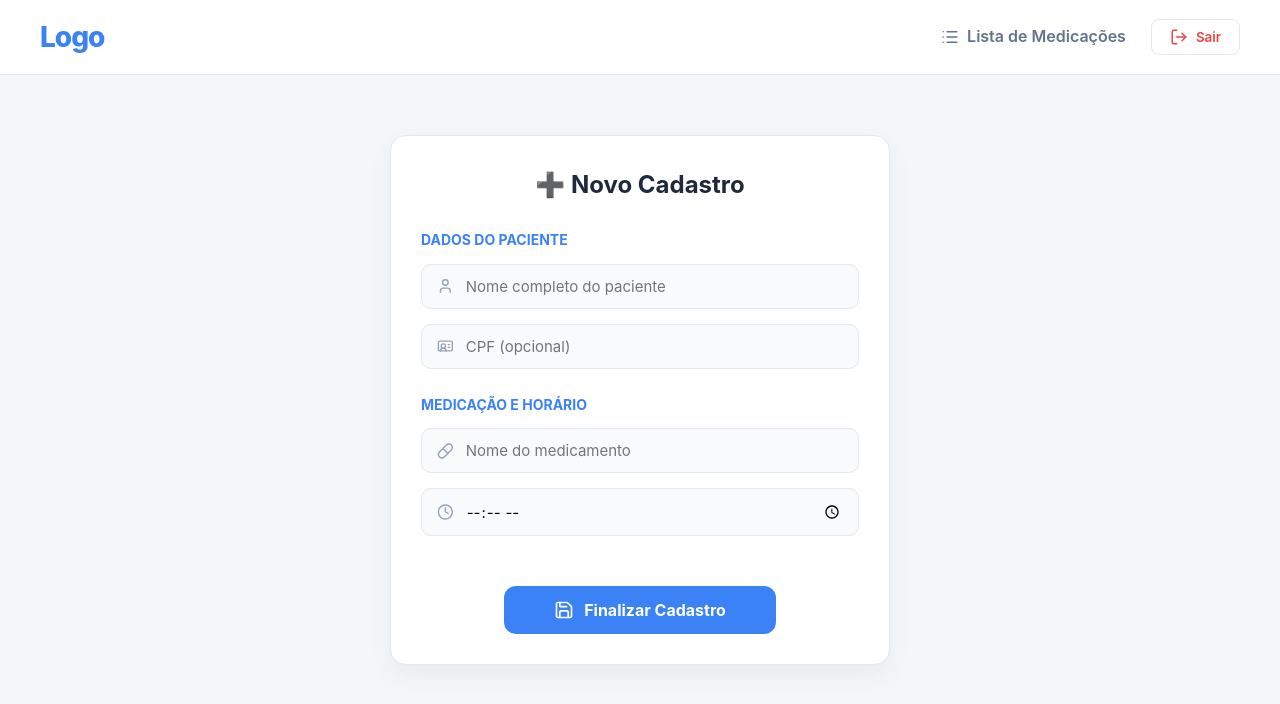
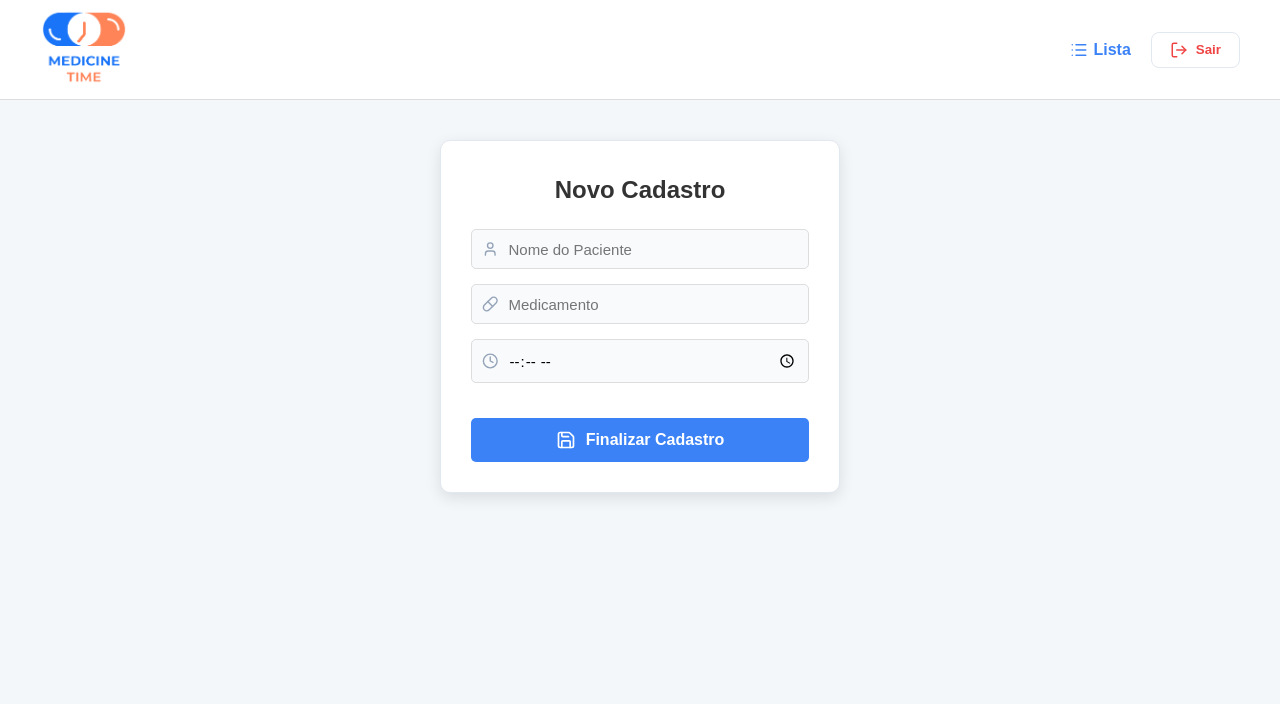
Before and after one commit to omurilobueno/Projeto-Integrador, a React (Vite) app: page /cadastro in a window 1280 px wide. Shown: the top 704 px of the page. Built offline with nearby package versions, Linux system fonts and the light colour scheme.

Commit message:
atualização logo 11/05

```diff
--- a/src/App.css
+++ b/src/App.css
@@ -1,310 +1,49 @@
-.counter {
-  font-size: 16px;
-  padding: 5px 10px;
-  border-radius: 5px;
-  color: var(--accent);
-  background: var(--accent-bg);
-  border: 2px solid transparent;
-  transition: border-color 0.3s;
-  margin-bottom: 24px;
+* { margin: 0; padding: 0; box-sizing: border-box; font-family: sans-serif; }
+body { background-color: #f4f7f9; }
+
+.header-principal, .header-cadastro {
+  background: white;
+  height: 100px; /* Aumentado para a logo */
+  display: flex;
+  align-items: center;
+  border-bottom: 1px solid #ddd;
+  padding: 0 40px;
 }
 
-.counter:hover {
-  border-color: var(--accent-border);
-}
-
-.counter:focus-visible {
-  outline: 2px solid var(--accent);
-  outline-offset: 2px;
-}
-
-/* HERO */
-.hero {
-  position: relative;
-}
-
-.hero .base,
-.hero .framework,
-.hero .vite {
-  inset-inline: 0;
+.header-container {
+  width: 100%;
+  max-width: 1200px;
   margin: 0 auto;
-}
-
-.hero .base {
-  width: 170px;
-  position: relative;
-  z-index: 0;
-}
-
-.hero .framework,
-.hero .vite {
-  position: absolute;
-}
-
-.hero .framework {
-  z-index: 1;
-  top: 34px;
-  height: 28px;
-  transform: perspective(2000px) rotateZ(300deg) rotateX(44deg) rotateY(39deg) scale(1.4);
-}
-
-.hero .vite {
-  z-index: 0;
-  top: 107px;
-  height: 26px;
-  width: auto;
-  transform: perspective(2000px) rotateZ(300deg) rotateX(40deg) rotateY(39deg) scale(0.8);
-}
-
-/* CENTER */
-#center {
-  display: flex;
-  flex-direction: column;
-  gap: 25px;
-  place-content: center;
-  place-items: center;
-  flex-grow: 1;
-}
-
-@media (max-width: 1024px) {
-  #center {
-    padding: 32px 20px 24px;
-    gap: 18px;
-  }
-}
-
-/* NEXT STEPS */
-#next-steps {
-  display: flex;
-  border-top: 1px solid var(--border);
-  text-align: left;
-}
-
-#next-steps > div {
-  flex: 1 1 0;
-  padding: 32px;
-}
-
-#next-steps .icon {
-  margin-bottom: 16px;
-  width: 22px;
-  height: 22px;
-}
-
-@media (max-width: 1024px) {
-  #next-steps {
-    flex-direction: column;
-    text-align: center;
-  }
-
-  #next-steps > div {
-    padding: 24px 20px;
-  }
-}
-
-/* DOCS */
-#docs {
-  border-right: 1px solid var(--border);
-}
-
-@media (max-width: 1024px) {
-  #docs {
-    border-right: none;
-    border-bottom: 1px solid var(--border);
-  }
-}
-
-/* LISTA LINKS */
-#next-steps ul {
-  list-style: none;
-  padding: 0;
-  display: flex;
-  gap: 8px;
-  margin: 32px 0 0;
-}
-
-#next-steps ul .logo {
-  height: 18px;
-}
-
-#next-steps ul a {
-  color: var(--text-h);
-  font-size: 16px;
-  border-radius: 6px;
-  background: var(--social-bg);
-  display: flex;
-  padding: 6px 12px;
-  align-items: center;
-  gap: 8px;
-  text-decoration: none;
-  transition: box-shadow 0.3s;
-}
-
-#next-steps ul a:hover {
-  box-shadow: var(--shadow);
-}
-
-#next-steps ul a .button-icon {
-  height: 18px;
-  width: 18px;
-}
-
-@media (max-width: 1024px) {
-  #next-steps ul {
-    margin-top: 20px;
-    flex-wrap: wrap;
-    justify-content: center;
-  }
-
-  #next-steps ul li {
-    flex: 1 1 calc(50% - 8px);
-  }
-
-  #next-steps ul a {
-    width: 100%;
-    justify-content: center;
-    box-sizing: border-box;
-  }
-}
-
-/* SPACER */
-#spacer {
-  height: 88px;
-  border-top: 1px solid var(--border);
-}
-
-@media (max-width: 1024px) {
-  #spacer {
-    height: 48px;
-  }
-}
-
-/* TICKS */
-.ticks {
-  position: relative;
-  width: 100%;
-}
-
-.ticks::before,
-.ticks::after {
-  content: '';
-  position: absolute;
-  top: -4.5px;
-  border: 5px solid transparent;
-}
-
-.ticks::before {
-  left: 0;
-  border-left-color: var(--border);
-}
-
-.ticks::after {
-  right: 0;
-  border-right-color: var(--border);
-}
-
-/* ===== TELA LISTA ===== */
-
-.container {
-  padding: 20px;
-  background: #eef2f5;
-  min-height: 100vh;
-}
-
-/* TOPO */
-.topo {
   display: flex;
   justify-content: space-between;
   align-items: center;
-  background: #ffffff;
-  padding: 15px 25px;
-  border-radius: 12px;
-  margin-bottom: 30px;
 }
 
-.logo {
-  color: #3b82f6;
-  font-weight: bold;
+.logo-site {
+  height: 80px;
+  width: auto;
+  object-fit: contain;
 }
 
-/* TITULO */
-.titulo {
-  font-size: 24px;
-  margin-bottom: 20px;
+.nav-section, .menu-cadastro { display: flex; gap: 20px; align-items: center; }
+.nav-link, .link-menu-lista { text-decoration: none; color: #3b82f6; font-weight: bold; display: flex; gap: 5px; }
+
+.btn-sair-header {
+  background: #fff; border: 1px solid #ff4d4d; color: #ff4d4d;
+  padding: 8px 15px; border-radius: 5px; cursor: pointer;
 }
 
-/* TABELA */
-.tabela {
-  width: 100%;
-  max-width: 500px;   /* deixa menor */
-  height: 250px;      /* altura fixa */
-  background: #ffffff;
-  border-radius: 12px;
-  overflow-y: auto;   /* scroll vertical */
-  overflow-x: hidden;
-  margin-top: 20px;
-}
+.main-content { max-width: 1000px; margin: 40px auto; padding: 0 20px; }
+.tabela-card { background: white; border-radius: 10px; overflow: hidden; box-shadow: 0 2px 10px rgba(0,0,0,0.1); }
 
-.tabela::-webkit-scrollbar {
-  width: 6px;
-}
+table { width: 100%; border-collapse: collapse; }
+th { background: #f8fafc; padding: 15px; text-align: left; color: #64748b; }
+td { padding: 15px; border-bottom: 1px solid #eee; }
 
-.tabela::-webkit-scrollbar-thumb {
-  background: #ccc;
-  border-radius: 10px;
-}
+.btn-excluir-tabela { background: none; border: none; color: #ef4444; cursor: pointer; }
 
-/* HEADER */
-.header {
-  display: grid;
-  grid-template-columns: repeat(4, 1fr);
-  background: #dbeafe;
-  padding: 12px;
-  font-weight: bold;
-  text-align: center;
-}
-
-/* LINHAS */
-.linha {
-  display: grid;
-  grid-template-columns: repeat(4, 1fr);
-  padding: 12px;
-  border-top: 1px solid #eee;
-  text-align: center;
-}
-
-/* STATUS */
-.ok {
-  background: #22c55e;
-  color: #fff;
-  padding: 4px;
-  border-radius: 6px;
-}
-
-.pendente {
-  background: #f59e0b;
-  color: #fff;
-  padding: 4px;
-  border-radius: 6px;
-}
-
-/* LINKS */
-.links {
-  margin-top: 25px;
-  display: flex;
-  gap: 15px;
-}
-
-.links a {
-  text-decoration: none;
-  color: #3b82f6;
-  font-weight: bold;
-}
-
-/* RESPONSIVO */
-@media (max-width: 768px) {
-  .header,
-  .linha {
-    font-size: 12px;
-  }
-}
+/* Cadastro */
+.card-cadastro { background: white; padding: 30px; border-radius: 10px; max-width: 400px; margin: 0 auto; box-shadow: 0 5px 15px rgba(0,0,0,0.1); }
+.input-icon { display: flex; align-items: center; gap: 10px; border: 1px solid #ddd; padding: 10px; border-radius: 5px; margin-bottom: 15px; }
+.input-icon input { border: none; outline: none; width: 100%; }
+.btn-salvar { background: #3b82f6; color: white; border: none; padding: 12px; width: 100%; border-radius: 5px; cursor: pointer; font-weight: bold; display: flex; justify-content: center; gap: 10px; }
--- a/src/paginas/Cadastro.tsx
+++ b/src/paginas/Cadastro.tsx
@@ -1,147 +1,50 @@
-import { useState, useEffect } from "react";
-import { Link, useNavigate, useParams } from "react-router-dom";
-import { User, IdCard, Pill, Clock, Save, List, LogOut } from "lucide-react";
+import { useState } from "react";
+import { useNavigate, Link } from "react-router-dom";
+import { User, Pill, Clock, Save, List, LogOut } from "lucide-react";
+import logoImg from "../assets/logo.png";
 import "../../style/style.css";
 
 function Cadastro() {
-  const { id } = useParams(); // Captura o ID da URL para saber se é edição
   const navigate = useNavigate();
-
-  // Estados dos inputs
   const [paciente, setPaciente] = useState("");
-  const [cpf, setCpf] = useState("");
   const [medicamento, setMedicamento] = useState("");
   const [horario, setHorario] = useState("");
 
-  // 1. CARREGAR DADOS PARA EDIÇÃO
-  useEffect(() => {
-    if (id) {
-      // Busca a lista atual no localStorage
-      const listaSalva = JSON.parse(localStorage.getItem("medicamentos") || "[]");
-      // Encontra o paciente pelo ID (convertendo id da URL para número)
-      const pacienteParaEditar = listaSalva.find((item: any) => item.id === Number(id));
-
-      if (pacienteParaEditar) {
-        setPaciente(pacienteParaEditar.paciente);
-        setCpf(pacienteParaEditar.cpf || "");
-        setMedicamento(pacienteParaEditar.medicamento);
-        setHorario(pacienteParaEditar.horario);
-      }
-    }
-  }, [id]);
-
-  // 2. SALVAR OU ATUALIZAR
-  const manipularEnvio = (e: React.FormEvent) => {
+  const salvar = (e: React.FormEvent) => {
     e.preventDefault();
-
-    if (!paciente || !medicamento || !horario) {
-      alert("Por favor, preencha o Nome, Medicamento e Horário.");
-      return;
-    }
+    if (!paciente || !medicamento || !horario) return alert("Preencha todos os campos!");
 
     const listaAtual = JSON.parse(localStorage.getItem("medicamentos") || "[]");
+    const novo = { id: Date.now(), paciente, medicamento, horario };
 
-    if (id) {
-      // MODO EDIÇÃO: Mapeia a lista e substitui apenas o item com o ID correspondente
-      const listaAtualizada = listaAtual.map((item: any) =>
-        item.id === Number(id)
-          ? { ...item, paciente, cpf, medicamento, horario }
-          : item
-      );
-      localStorage.setItem("medicamentos", JSON.stringify(listaAtualizada));
-      alert("Registro atualizado com sucesso!");
-    } else {
-      // MODO NOVO CADASTRO: Cria um novo objeto com ID único baseado no tempo
-      const novoRegistro = {
-        id: Date.now(),
-        paciente,
-        cpf,
-        medicamento,
-        horario,
-        status: "Pendente",
-      };
-      localStorage.setItem("medicamentos", JSON.stringify([...listaAtual, novoRegistro]));
-      alert("Paciente cadastrado com sucesso!");
-    }
-
-    navigate("/lista"); // Redireciona para a lista
+    localStorage.setItem("medicamentos", JSON.stringify([...listaAtual, novo]));
+    alert("Cadastrado com sucesso!");
+    navigate("/lista");
   };
 
   return (
     <div className="app-cadastro">
-      {/* HEADER DA PÁGINA */}
       <header className="header-cadastro">
         <div className="header-container">
-          <span className="logo-cadastro">Logo</span>
+          <Link to="/lista" className="logo-link">
+            <img src={logoImg} alt="Medicine Time" className="logo-site" />
+          </Link>
           <nav className="menu-cadastro">
-            <Link to="/lista" className="link-menu-lista">
-              <List size={18} />
-              Lista de Medicações
-            </Link>
-            <button className="btn-sair-simples" onClick={() => navigate("/login")}>
-              <LogOut size={18} />
-              Sair
-            </button>
+            <Link to="/lista" className="link-menu-lista"><List size={18} /> Lista</Link>
+            <button className="btn-sair-simples" onClick={() => navigate("/login")}><LogOut size={18} /> Sair</button>
           </nav>
         </div>
       </header>
 
-      {/* FORMULÁRIO DE CADASTRO/EDIÇÃO */}
       <main className="main-content">
         <div className="card-cadastro">
-          <h2 style={{ textAlign: "center", marginBottom: "25px", color: "#1e293b" }}>
-            {id ? "📝 Editar Paciente" : "➕ Novo Cadastro"}
-          </h2>
-
-          <form onSubmit={manipularEnvio}>
-            <h3 className="section-title">Dados do Paciente</h3>
-            <div className="input-icon">
-              <User size={18} />
-              <input
-                type="text"
-                placeholder="Nome completo do paciente"
-                value={paciente}
-                onChange={(e) => setPaciente(e.target.value)}
-              />
-            </div>
-
-            <div className="input-icon">
-              <IdCard size={18} />
-              <input
-                type="text"
-                placeholder="CPF (opcional)"
-                value={cpf}
-                onChange={(e) => setCpf(e.target.value)}
-              />
-            </div>
-
-            <h3 className="section-title">Medicação e Horário</h3>
-            <div className="input-icon">
-              <Pill size={18} />
-              <input
-                type="text"
-                placeholder="Nome do medicamento"
-                value={medicamento}
-                onChange={(e) => setMedicamento(e.target.value)}
-              />
-            </div>
-
-            <div className="linha-cadastro">
-              <div className="input-icon" style={{ flex: 1 }}>
-                <Clock size={18} />
-                <input
-                  type="time"
-                  value={horario}
-                  onChange={(e) => setHorario(e.target.value)}
-                />
-              </div>
-            </div>
-
+          <h2 style={{ textAlign: 'center', marginBottom: '20px' }}>Novo Cadastro</h2>
+          <form onSubmit={salvar}>
+            <div className="input-icon"><User size={18} /><input type="text" placeholder="Nome do Paciente" value={paciente} onChange={e => setPaciente(e.target.value)} /></div>
+            <div className="input-icon"><Pill size={18} /><input type="text" placeholder="Medicamento" value={medicamento} onChange={e => setMedicamento(e.target.value)} /></div>
+            <div className="input-icon"><Clock size={18} /><input type="time" value={horario} onChange={e => setHorario(e.target.value)} /></div>
             <div className="acoes-cadastro">
-              <button type="submit" className="btn-salvar">
-                <Save size={20} />
-                {id ? "Salvar Alterações" : "Finalizar Cadastro"}
-              </button>
+              <button type="submit" className="btn-salvar"><Save size={20} /> Finalizar Cadastro</button>
             </div>
           </form>
         </div>
--- a/src/paginas/Lista.tsx
+++ b/src/paginas/Lista.tsx
@@ -1,91 +1,66 @@
 import { useState, useEffect } from "react";
-import { Link, useNavigate } from "react-router-dom";
-import { LogOut, ClipboardList, Search, Trash2, Pencil } from "lucide-react";
+import { useNavigate, Link } from "react-router-dom";
+import { LogOut, ClipboardList, Trash2, Search } from "lucide-react";
+import logoImg from "../assets/logo.png";
 import "../../style/style.css";
 
 function Lista() {
   const navigate = useNavigate();
   const [medicamentos, setMedicamentos] = useState<any[]>([]);
-  const [dataHora, setDataHora] = useState("");
   const [busca, setBusca] = useState("");
 
-  // 📥 Carrega os dados salvos no navegador ao abrir a página
   useEffect(() => {
-    const dadosSalvos = localStorage.getItem("medicamentos");
-    if (dadosSalvos) {
-      setMedicamentos(JSON.parse(dadosSalvos));
+    const dados = localStorage.getItem("medicamentos");
+    if (dados) {
+      try {
+        setMedicamentos(JSON.parse(dados));
+      } catch (e) {
+        setMedicamentos([]);
+      }
     }
   }, []);
 
-  // ⏰ Atualiza o relógio a cada segundo
-  useEffect(() => {
-    const interval = setInterval(() => {
-      const agora = new Date();
-      setDataHora(`${agora.toLocaleDateString("pt-BR")} - ${agora.toLocaleTimeString("pt-BR")}`);
-    }, 1000);
-    return () => clearInterval(interval);
-  }, []);
-
-  // 🔄 Alterna entre "Pendente" e "Administrado"
-  const alternarStatus = (id: number) => {
-    const novaLista = medicamentos.map((item) =>
-      item.id === id ? { ...item, status: item.status === "Administrado" ? "Pendente" : "Administrado" } : item
-    );
-    setMedicamentos(novaLista);
-    localStorage.setItem("medicamentos", JSON.stringify(novaLista));
-  };
-
-  // 🗑️ Exclui um paciente da lista
-  const excluirItem = (id: number) => {
-    if (window.confirm("Tem certeza que deseja excluir este paciente?")) {
-      const novaLista = medicamentos.filter(item => item.id !== id);
+  const excluirItem = (id: any) => {
+    if (window.confirm("Deseja excluir este registro?")) {
+      const novaLista = medicamentos.filter(m => m.id !== id);
       setMedicamentos(novaLista);
       localStorage.setItem("medicamentos", JSON.stringify(novaLista));
     }
   };
 
-  // 💡 Lógica do Filtro de Busca
-  const medicamentosFiltrados = medicamentos.filter((item) =>
-    item.paciente.toLowerCase().includes(busca.toLowerCase()) ||
-    item.medicamento.toLowerCase().includes(busca.toLowerCase())
+  const filtrados = medicamentos.filter(m =>
+    m?.paciente?.toLowerCase().includes(busca.toLowerCase()) ||
+    m?.medicamento?.toLowerCase().includes(busca.toLowerCase())
   );
 
   return (
     <div className="pagina-lista">
-
-      {/* HEADER */}
       <header className="header-principal">
         <div className="header-container">
-          <span className="logo-texto">Logo</span>
-
+          <Link to="/lista" className="logo-link">
+            <img src={logoImg} alt="Medicine Time" className="logo-site" />
+          </Link>
           <nav className="nav-section">
             <Link to="/cadastro" className="nav-link">
-              <ClipboardList size={20} />
-              Cadastros
+              <ClipboardList size={20} /> Cadastros
             </Link>
-
             <button onClick={() => navigate("/login")} className="btn-sair-header">
-              <LogOut size={18} />
-              Sair
+              <LogOut size={18} /> Sair
             </button>
           </nav>
         </div>
       </header>
 
-      {/* CONTEÚDO PRINCIPAL */}
       <main className="main-content">
-
         <div className="topo-lista">
           <h1>Lista de Medicações</h1>
-          <div className="relogio">{dataHora}</div>
         </div>
 
-        {/* BARRA DE PESQUISA */}
         <div className="busca-container">
           <div className="input-busca">
             <input
               type="text"
-              placeholder="Pesquisar paciente ou medicamento..."
+              placeholder="Pesquisar..."
               value={busca}
               onChange={(e) => setBusca(e.target.value)}
             />
@@ -93,7 +68,6 @@ function Lista() {
           </div>
         </div>
 
-        {/* TABELA DE DADOS */}
         <div className="tabela-card">
           <table>
             <thead>
@@ -101,47 +75,27 @@ function Lista() {
                 <th>Paciente</th>
                 <th>Medicamento</th>
                 <th>Horário</th>
-                <th>Status</th>
                 <th style={{ textAlign: 'center' }}>Ações</th>
               </tr>
             </thead>
-
             <tbody>
-              {medicamentosFiltrados.length > 0 ? (
-                medicamentosFiltrados.map((item) => (
+              {filtrados.length > 0 ? (
+                filtrados.map((item) => (
                   <tr key={item.id}>
                     <td>{item.paciente}</td>
                     <td>{item.medicamento}</td>
                     <td>{item.horario}</td>
-                    <td>
-                      <button
-                        className={`status-btn ${item.status.toLowerCase()}`}
-                        onClick={() => alternarStatus(item.id)}
-                      >
-                        {item.status}
+                    <td style={{ textAlign: 'center' }}>
+                      <button className="btn-excluir-tabela" onClick={() => excluirItem(item.id)}>
+                        <Trash2 size={20} />
                       </button>
-                    </td>
-                    <td>
-                      <div className="acoes-tabela">
-
-
-
-                        {/* BOTÃO EXCLUIR (LIXEIRA) */}
-                        <button
-                          className="btn-excluir-tabela"
-                          onClick={() => excluirItem(item.id)}
-                          title="Excluir Paciente"
-                        >
-                          <Trash2 size={18} />
-                        </button>
-                      </div>
                     </td>
                   </tr>
                 ))
               ) : (
                 <tr>
-                  <td colSpan={5} style={{ textAlign: 'center', padding: '30px', color: '#888' }}>
-                    {busca ? "Nenhum resultado encontrado." : "Nenhum paciente cadastrado."}
+                  <td colSpan={4} style={{ textAlign: 'center', padding: '20px' }}>
+                    Nenhum registro encontrado.
                   </td>
                 </tr>
               )}
```
Also changed, not shown: src/assets/logo.png (renamed from public/Logo_MedicineTime.webp).
